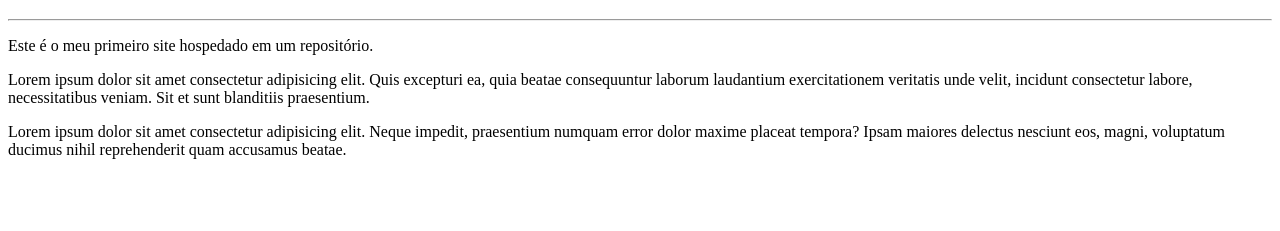
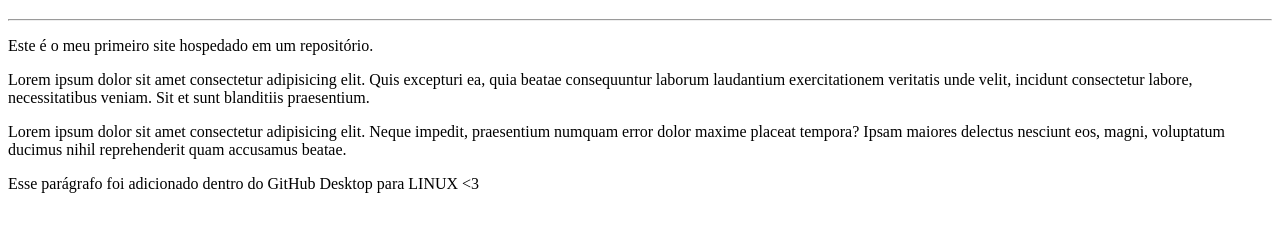
Before and after one commit to clovis-rolemberg/cursoemvideo_github, a plain HTML site: page site-exemplo/index.html in a window 1280 px wide. Shown: the part 61-292 px from the top of the page. Drawn offline with Linux system fonts and the light colour scheme.

Commit message:
mudei o arquivo index

```diff
--- a/site-exemplo/index.html
+++ b/site-exemplo/index.html
@@ -11,5 +11,6 @@
     <p>Este é o meu primeiro site hospedado em um repositório.</p>
     <p>Lorem ipsum dolor sit amet consectetur adipisicing elit. Quis excepturi ea, quia beatae consequuntur laborum laudantium exercitationem veritatis unde velit, incidunt consectetur labore, necessitatibus veniam. Sit et sunt blanditiis praesentium.</p>
     <p>Lorem ipsum dolor sit amet consectetur adipisicing elit. Neque impedit, praesentium numquam error dolor maxime placeat tempora? Ipsam maiores delectus nesciunt eos, magni, voluptatum ducimus nihil reprehenderit quam accusamus beatae.</p>
+    <p>Esse parágrafo foi adicionado dentro do GitHub Desktop para LINUX &lt;3</p>
 </body>
 </html>
```
